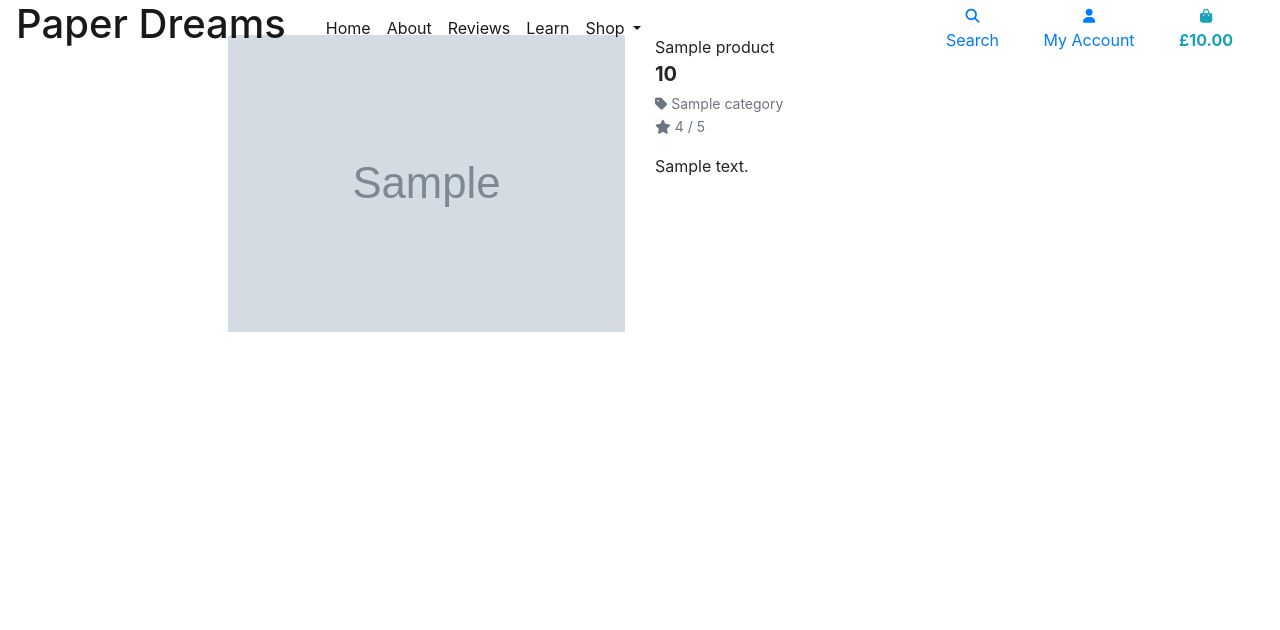
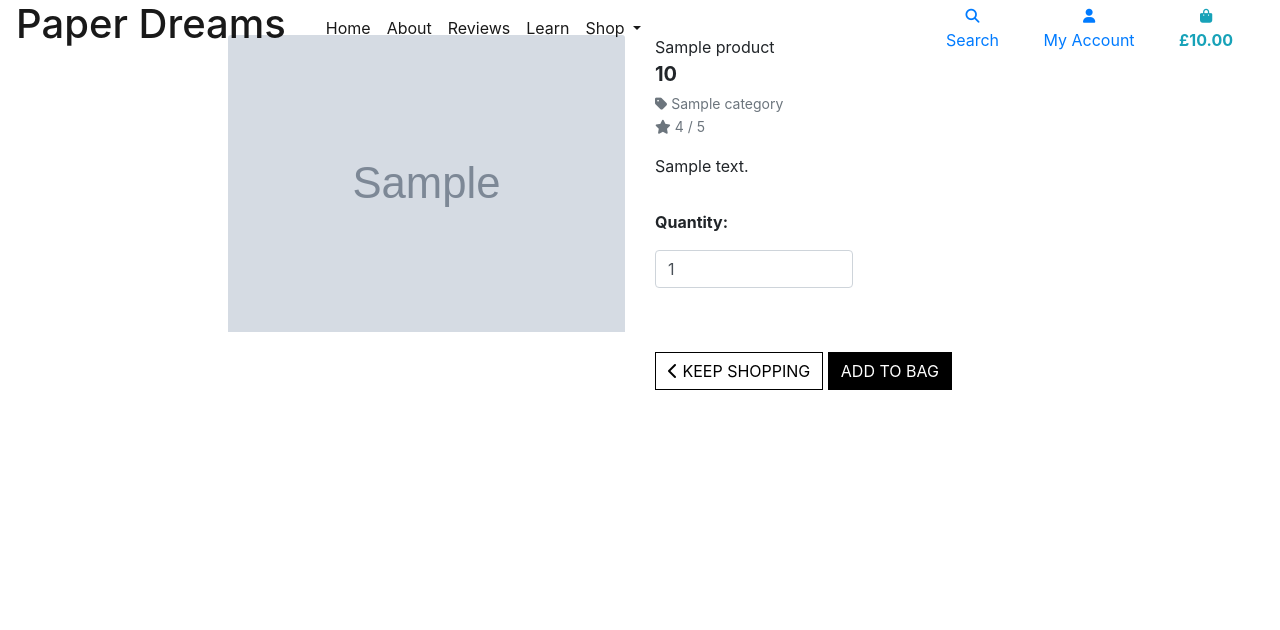
Before and after one commit to leah-jala/NEW-paperdreams, a Django app: template products/templates/products/product_detail.html in a window 1280 px wide. Shown: the part 13-643 px from the top of the page. Run offline with Django 3.2, Linux system fonts and the light colour scheme; the template is opened without the code that fills it: most values are stand-ins (such as "Sample title", 1, 10 or a date in 2020); grey boxes marked "Sample" are stand-in pictures; some libraries are stand-ins or nearby versions.

Commit message:
Added bag functionality

```diff
--- a/bag/urls.py
+++ b/bag/urls.py
@@ -3,4 +3,5 @@ from . import views
 
 urlpatterns = [
     path('', views.view_bag, name='view_bag'),
+    path('add/<item_id>/', views.add_to_bag, name='add_to_bag'),
 ]
--- a/products/static/products/css/products.css
+++ b/products/static/products/css/products.css
@@ -8,6 +8,24 @@ h4 {
 .btn-group .btn {
     flex: 1 0 auto;
     margin-bottom: 10px;
+}
+
+.btn-black {
+  background: black;
+  color: white;
+}
+
+.btn-outline-black {
+  background: white;
+  color: black !important; /* use important to override link colors for <a> elements */
+  border: 1px solid black;
+}
+
+.btn-outline-black:hover,
+.btn-outline-black:active,
+.btn-outline-black:focus {
+  background: black;
+  color: white !important;
 }
 
 .back-to-top {
--- a/products/templates/products/product_detail.html
+++ b/products/templates/products/product_detail.html
@@ -47,6 +47,30 @@
                         <small class="text-muted">No Rating</small>
                     {% endif %}
                     <p class="mt-3">{{ product.description }}</p>
+                    <form class="form" action="{% url 'add_to_bag' product.id %}" method="POST">
+                        {% csrf_token %}
+                        <div class="form-row">
+                            <div class="col-12">
+                                <p class="mt-3"><strong>Quantity:</strong></p>
+                                <div class="form-group w-50">
+                                    <div class="input-group">
+                                        <input class="form-control qty_input" type="number" name="quantity" value="1" min="1" max="99" data-item_id="{{ product.id }}" id="id_qty_{{ product.id }}">
+                                    </div>
+                                </div>
+                            </div>
+
+                            <div class="col-12">
+                                <a href="{% url 'products' %}" class="btn btn-outline-black rounded-0 mt-5">
+                                    <span class="icon">
+                                        <i class="fas fa-chevron-left"></i>
+                                    </span>
+                                    <span class="text-uppercase">Keep Shopping</span>
+                                </a>
+                                <input type="submit" class="btn btn-black rounded-0 text-uppercase mt-5" value="Add to Bag">
+                            </div>
+                            <input type="hidden" name="redirect_url" value="{{ request.path }}">
+                        </div>
+                    </form>
                 </div>
             </div>
         </div>
```
Also changed, not shown: bag/views.py (+18 -3 lines).
